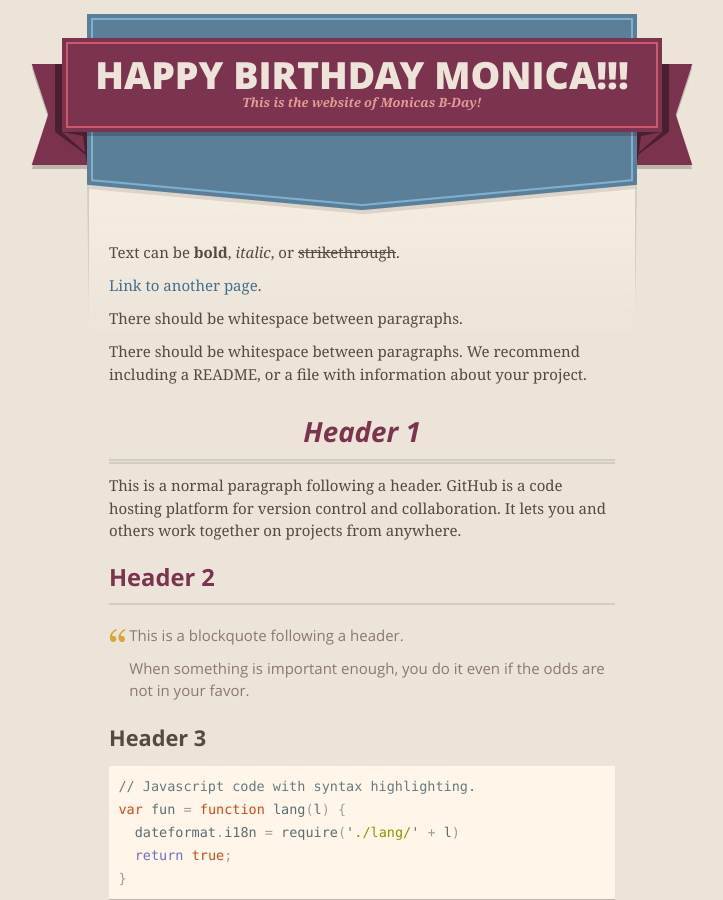
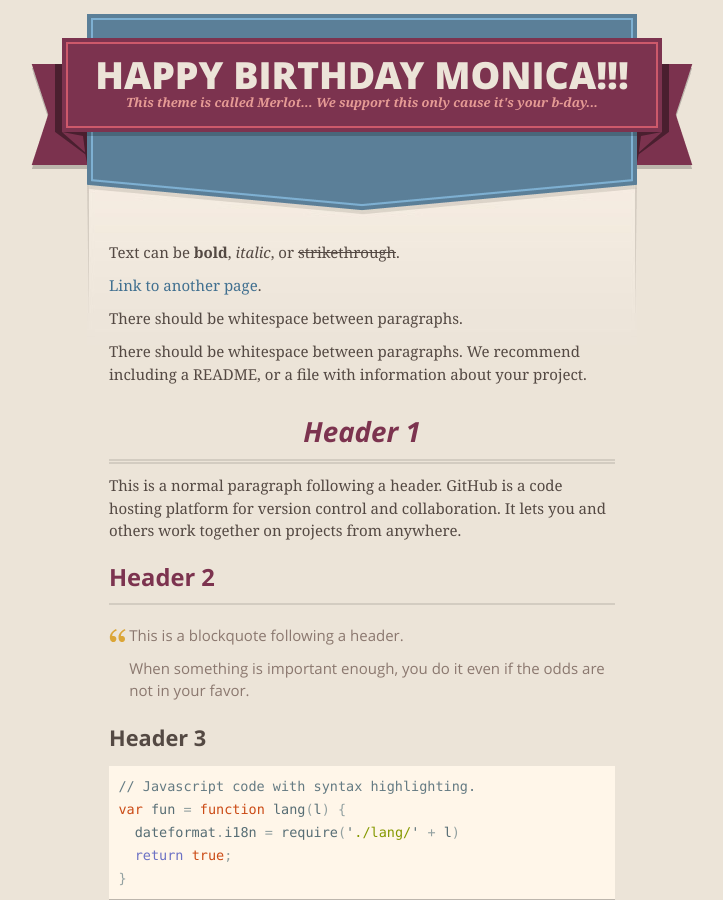
Before and after one commit to monisbday/monisbday.github.io, a Jekyll site: the page built from index.md, in a window 1280 px wide and 900 px high. Shown: the whole window, without its empty margins (278-1001 px from the left). Built offline with Jekyll 4.4.1, drawn with Linux system fonts in a browser that asks for light colours.

```diff
--- a/_config.yml
+++ b/_config.yml
@@ -1,5 +1,5 @@
 title: Happy Birthday Monica!!!
-description: This is the website of Monicas B-Day!
+description: This theme is called Merlot... We support this only cause it's your b-day...
 show_downloads: false
 google_analytics:
 theme: jekyll-theme-merlot
```
